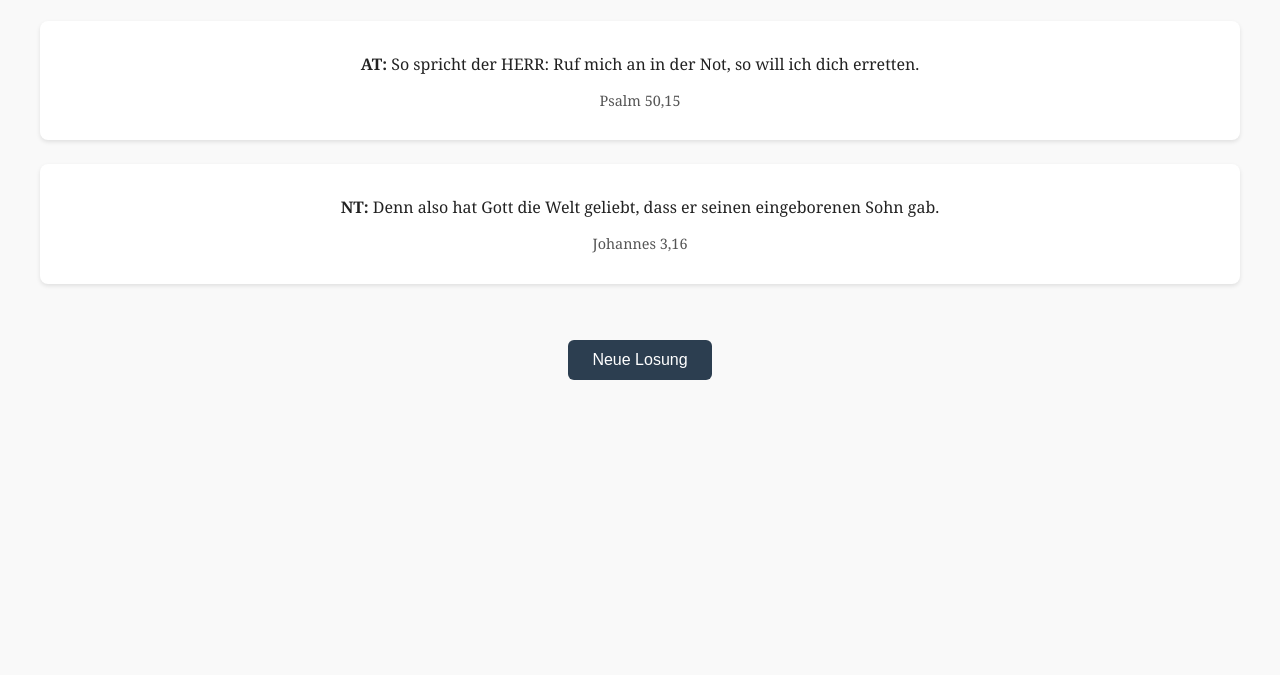
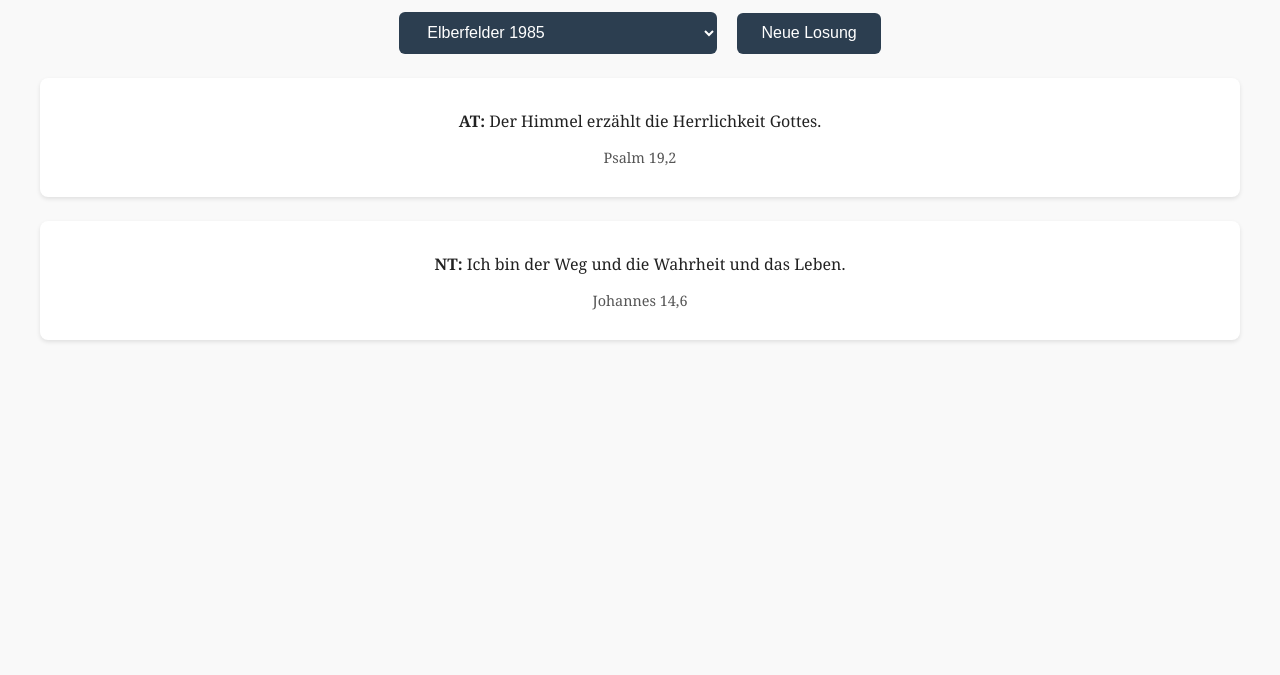
Before and after one commit to Foxiaus1961/T-gliches-Bibelwort-von-Markus-Fuchs, a plain HTML site: page index.html in a window 1280 px wide. Shown: the part 125-800 px from the top of the page. Drawn offline with Linux system fonts and the light colour scheme.

Commit message:
Update index.html with added Bible translations and dropdown logic.

```diff
--- a/index.html
+++ b/index.html
@@ -3,7 +3,7 @@
 <head>
   <meta charset="UTF-8">
   <meta name="viewport" content="width=device-width, initial-scale=1.0">
-  <title>Tägliche Losungen (Elberfelder 1905)</title>
+  <title>Tägliche Losungen</title>
   <style>
     body {
       font-family: Georgia, serif;
@@ -28,7 +28,7 @@
       font-size: 0.9em;
       color: #555;
     }
-    button {
+    button, select {
       margin-top: 2em;
       padding: 0.7em 1.5em;
       font-size: 1em;
@@ -37,36 +37,74 @@
       background: #2c3e50;
       color: #fff;
     }
+    select {
+      margin-right: 1em;
+    }
   </style>
 </head>
 <body>
-  <h1>Heutige Losungen<br>(Elberfelder 1905)</h1>
+  <h1>Tägliche Losungen</h1>
+  <div>
+    <select id="translation" onchange="changeTranslation()">
+      <option value="elberfelder1985">Elberfelder 1985</option>
+      <option value="guteNachricht">Gute Nachricht</option>
+      <option value="neueEvangelistische">Neue Evangelistische Übersetzung</option>
+    </select>
+    <button onclick="neueLosung()">Neue Losung</button>
+  </div>
   <div id="losungen">
     <p>Lade Verse …</p>
   </div>
-  <button onclick="neueLosung()">Neue Losung</button>
 
   <script>
-    // --- Beispielverse (du kannst sie später erweitern) ---
-    const altesTestament = [
-      {text: "Der HERR ist mein Hirte, mir wird nichts mangeln.", quelle: "Psalm 23,1"},
-      {text: "Der Himmel erzählt die Herrlichkeit Gottes.", quelle: "Psalm 19,2"},
-      {text: "So spricht der HERR: Ruf mich an in der Not, so will ich dich erretten.", quelle: "Psalm 50,15"}
-    ];
+    const translations = {
+      elberfelder1985: {
+        altesTestament: [
+          {text: "Der HERR ist mein Hirte, mir wird nichts mangeln.", quelle: "Psalm 23,1"},
+          {text: "Der Himmel erzählt die Herrlichkeit Gottes.", quelle: "Psalm 19,2"}
+        ],
+        neuesTestament: [
+          {text: "Jesus Christus ist derselbe gestern und heute und in Ewigkeit.", quelle: "Hebräer 13,8"},
+          {text: "Ich bin der Weg und die Wahrheit und das Leben.", quelle: "Johannes 14,6"}
+        ]
+      },
+      guteNachricht: {
+        altesTestament: [
+          {text: "Gott ist unsere Zuflucht und Stärke.", quelle: "Psalm 46,2"},
+          {text: "Der HERR wird für euch kämpfen, und ihr werdet stille sein.", quelle: "2. Mose 14,14"}
+        ],
+        neuesTestament: [
+          {text: "So sehr hat Gott die Welt geliebt, dass er seinen einzigen Sohn gab.", quelle: "Johannes 3,16"},
+          {text: "Der Friede Gottes, der alles Verstehen übersteigt, wird eure Herzen bewahren.", quelle: "Philipper 4,7"}
+        ]
+      },
+      neueEvangelistische: {
+        altesTestament: [
+          {text: "Ich habe dich je und je geliebt.", quelle: "Jeremia 31,3"},
+          {text: "Freut euch und jubelt, ihr Gerechten!", quelle: "Psalm 32,11"}
+        ],
+        neuesTestament: [
+          {text: "Ich bin bei euch alle Tage bis zum Ende der Welt.", quelle: "Matthäus 28,20"},
+          {text: "Kommt her zu mir, alle, die ihr mühselig und beladen seid.", quelle: "Matthäus 11,28"}
+        ]
+      }
+    };
 
-    const neuesTestament = [
-      {text: "Jesus Christus ist derselbe gestern und heute und in Ewigkeit.", quelle: "Hebräer 13,8"},
-      {text: "Ich bin der Weg und die Wahrheit und das Leben.", quelle: "Johannes 14,6"},
-      {text: "Denn also hat Gott die Welt geliebt, dass er seinen eingeborenen Sohn gab.", quelle: "Johannes 3,16"}
-    ];
+    let aktuelleUebersetzung = translations.elberfelder1985;
+
+    function changeTranslation() {
+      const selection = document.getElementById("translation").value;
+      aktuelleUebersetzung = translations[selection];
+      neueLosung();
+    }
 
     function zufallsVers(liste) {
       return liste[Math.floor(Math.random() * liste.length)];
     }
 
     function neueLosung() {
-      const at = zufallsVers(altesTestament);
-      const nt = zufallsVers(neuesTestament);
+      const at = zufallsVers(aktuelleUebersetzung.altesTestament);
+      const nt = zufallsVers(aktuelleUebersetzung.neuesTestament);
 
       document.getElementById("losungen").innerHTML = `
         <div class="verse">
```
